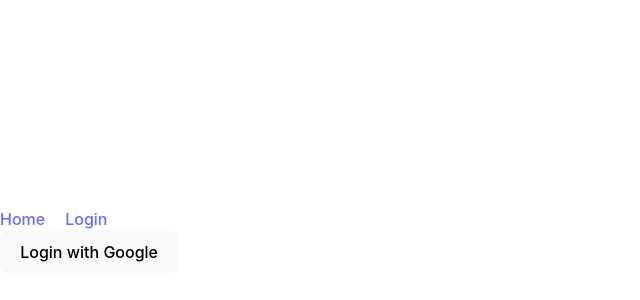
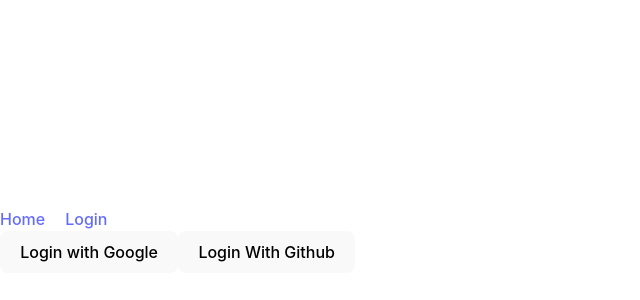
Before and after one commit to mdazim12/JS-Practice, a React (Vite) app in the folder Module-49/simple-firebase/: page /login in a window 1280 px wide. Shown: the part 160-460 px from the top of the page, without its empty margins (0-640 px from the left). Built offline with nearby package versions, Linux system fonts and the light colour scheme.

Commit message:
github login

```diff
--- a/Module-49/simple-firebase/src/components/Login/Login.jsx
+++ b/Module-49/simple-firebase/src/components/Login/Login.jsx
@@ -1,4 +1,4 @@
-import { GoogleAuthProvider, signInWithPopup, signOut } from "firebase/auth";
+import { GithubAuthProvider, GoogleAuthProvider, signInWithPopup, signOut } from "firebase/auth";
 import auth from "../../firebase/firebase.init"
 import { useState } from "react";
 
@@ -33,6 +33,17 @@
         .catch(error => console.log(error))
     }
 
+
+    const handleGithubSignIn = () => {
+        const githubProvider = new GithubAuthProvider()
+        signInWithPopup(auth,githubProvider)
+        .then((result) => {
+            console.log(result.user)
+            setUser(result.user)
+        })
+        .catch(error => console.log(error))
+    }
+
     return (
         <div>
             {/* <button onClick={handleGoogleSignIn}>Login with Google</button>
@@ -43,7 +54,11 @@
                 <button onClick={handleSignOut}>Sign Out </button>
 
                 :
-                <button onClick={handleGoogleSignIn}>Login with Google</button>
+                <div>
+
+                    <button onClick={handleGoogleSignIn}>Login with Google</button>
+                    <button onClick = {handleGithubSignIn}>Login With Github</button>
+                </div>
             }
 
             <div>
```
